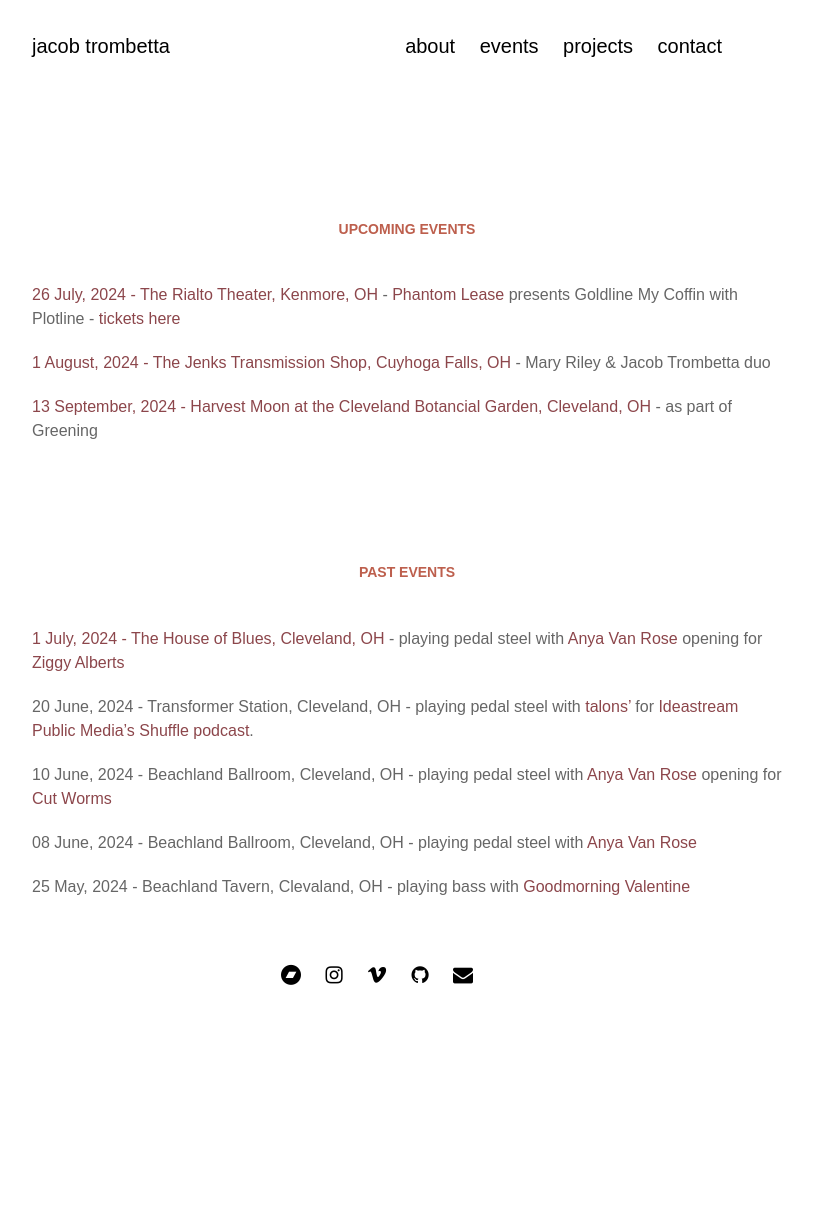
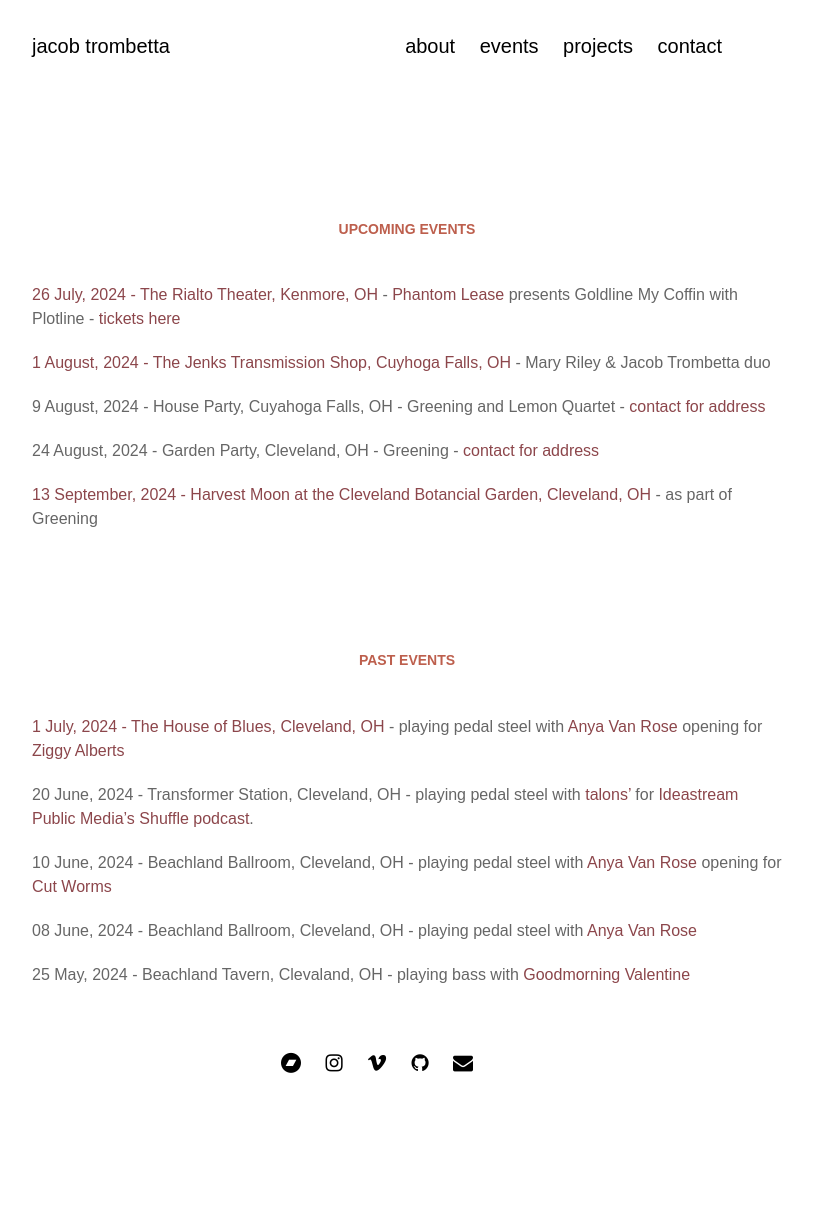
Before and after one commit to jacobtrombetta/jacobtrombetta.github.io, a Jekyll site: the page built from pages/events.md, in a window 1280 px wide. Shown: the whole page, without its empty margins (263-1076 px from the left). Built offline with Jekyll 4.4.1, drawn with Linux system fonts in a browser that asks for light colours; nearby versions of some CDN libraries; some web fonts are replaced; before the commit the page ends 1129 px from its top, so only the background shows below that.

Commit message:
update events

```diff
--- a/pages/events.md
+++ b/pages/events.md
@@ -8,6 +8,10 @@ permalink: /events
 [26 July, 2024 - The Rialto Theater, Kenmore, OH](https://www.therialtotheatre.com/calendar/2024/7/26/phantom-lease-plotline-072624) - [Phantom Lease](/projects/phantom_lease) presents Goldline My Coffin with Plotline - [tickets here](https://www.therialtotheatre.com/tickets/phantom-lease-plotline-072624)
 
 [1 August, 2024 - The Jenks Transmission Shop, Cuyhoga Falls, OH](https://jenks1929.com/pages/live-music-performance) - Mary Riley & Jacob Trombetta duo
+
+9 August, 2024 - House Party, Cuyahoga Falls, OH - Greening and Lemon Quartet - [contact for address](/contact)
+
+24 August, 2024 - Garden Party, Cleveland, OH - Greening - [contact for address](/contact)
 
 [13 September, 2024 - Harvest Moon at the Cleveland Botancial Garden, Cleveland, OH](https://holdenfg.org/events/cleveland-botanical-garden/harvest-moon/) - as part of Greening
 
```
